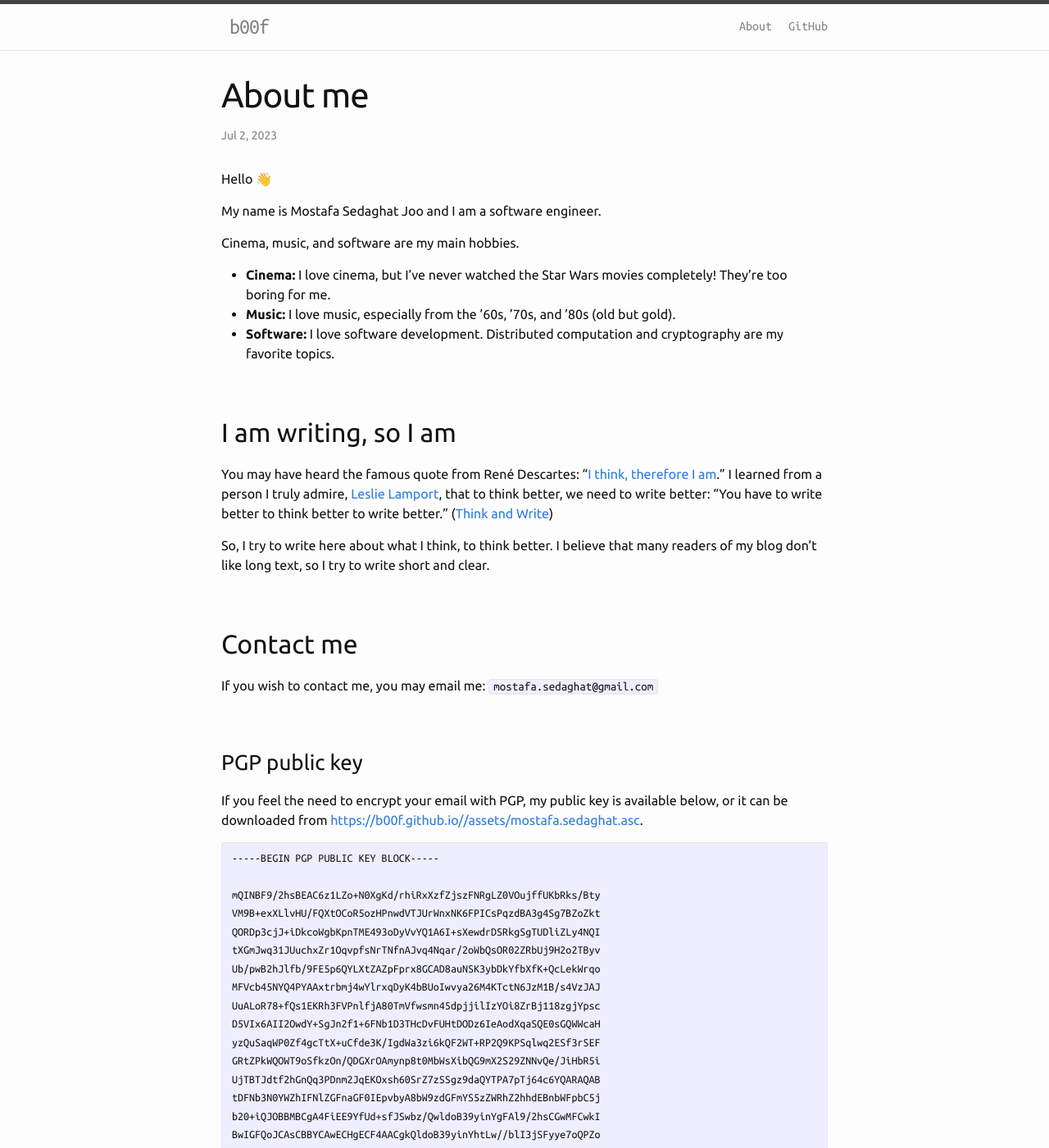
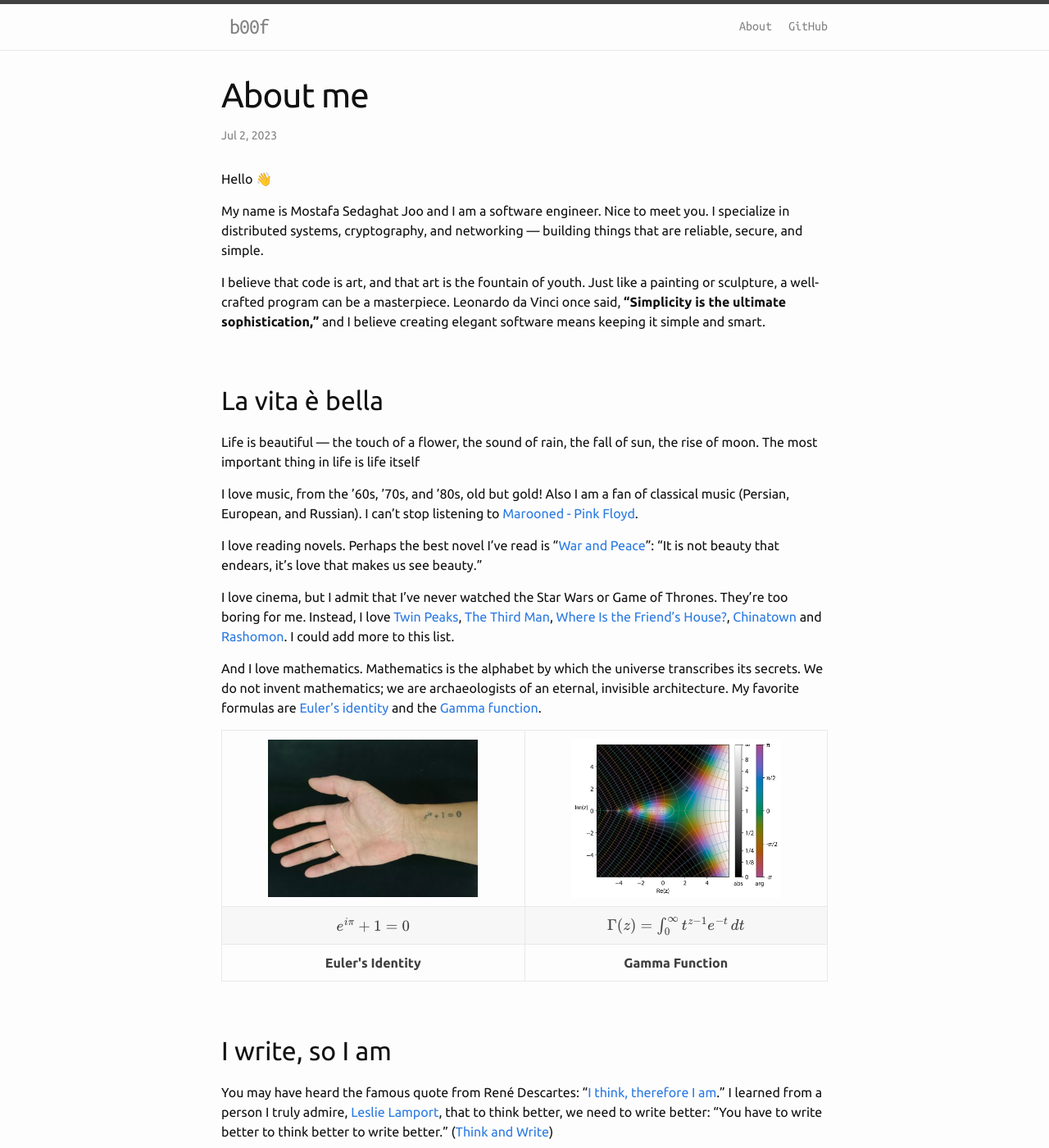
Before and after one commit to b00f/b00f.github.io, a Jekyll site: the page built from docs/about/index.md, in a window 1280 px wide and 1400 px high. Shown: the whole window at 82% size. Built offline with Jekyll 4.4.1, drawn with Linux system fonts in a browser that asks for light colours; some of the changed text lies outside the part shown.

Commit message:
Update Readme

````diff
--- a/docs/about/index.md
+++ b/docs/about/index.md
@@ -6,15 +6,46 @@ date: 2023-07-02 00:00:00 +0000
 
 Hello 👋
 
-My name is Mostafa Sedaghat Joo and I am a software engineer.
+My name is Mostafa Sedaghat Joo and I am a software engineer. Nice to meet you.
+I specialize in distributed systems, cryptography, and networking — building things that are reliable, secure, and simple.
 
-Cinema, music, and software are my main hobbies.
+I believe that code is art, and that art is the fountain of youth.
+Just like a painting or sculpture, a well-crafted program can be a masterpiece.
+Leonardo da Vinci once said, **"Simplicity is the ultimate sophistication,"** and I believe creating elegant software means keeping it simple and smart.
 
-- **Cinema:** I love cinema, but I've never watched the Star Wars movies completely! They're too boring for me.
-- **Music:** I love music, especially from the '60s, '70s, and '80s (old but gold).
-- **Software:** I love software development. Distributed computation and cryptography are my favorite topics.
+## La vita è bella
 
-## I am writing, so I am
+Life is beautiful — the touch of a flower, the sound of rain, the fall of sun, the rise of moon.
+The most important thing in life is life itself
+
+I love music, from the '60s, '70s, and '80s, old but gold! Also I am a fan of classical music (Persian, European, and Russian).
+I can't stop listening to [Marooned - Pink Floyd](https://youtu.be/P7YMI39sObY?si=sCk-rpm7lOunJqyw).
+
+I love reading novels. Perhaps the best novel I've read is "[War and Peace](https://en.wikipedia.org/wiki/War_and_Peace)": "It is not beauty that endears, it's love that makes us see beauty."
+
+I love cinema, but I admit that I've never watched the Star Wars or Game of Thrones. They're too boring for me.
+Instead, I love [Twin Peaks](https://en.wikipedia.org/wiki/Twin_Peaks), [The Third Man](https://en.wikipedia.org/wiki/The_Third_Man), [Where Is the Friend's House?](https://en.wikipedia.org/wiki/Where_Is_the_Friend%27s_House%3F), [Chinatown](https://en.wikipedia.org/wiki/Chinatown_(1974_film)) and [Rashomon](https://en.wikipedia.org/wiki/Rashomon). I could add more to this list.
+
+And I love mathematics. Mathematics is the alphabet by which the universe transcribes its secrets. We do not invent mathematics; we are archaeologists of an eternal, invisible architecture.
+My favorite formulas are [Euler's identity](https://en.wikipedia.org/wiki/Euler%27s_identity) and the [Gamma function](https://en.wikipedia.org/wiki/Gamma_function).
+
+<table>
+  <tr>
+    <td align="center"><img src="/assets/images/euler_identity.png" width=256 alt="Euler's Identity" /></td>
+    <td align="center"><img src="/assets/images/gamma_cplot.png" width=256 alt="Gamma Function" /></td>
+  </tr>
+  <tr>
+    <td align="center">$e^{i\pi} + 1 = 0$</td>
+    <td align="center">$\Gamma(z) = \int_0^\infty t^{z-1} e^{-t} \, dt$</td>
+  </tr>
+  <tr>
+    <td align="center"><strong>Euler's Identity</strong></td>
+    <td align="center"><strong>Gamma Function</strong></td>
+  </tr>
+</table>
+
+
+## I write, so I am
 
 You may have heard the famous quote from René Descartes: "[I think, therefore I am](https://en.wikipedia.org/wiki/Cogito,_ergo_sum)."
 I learned from a person I truly admire,
@@ -22,16 +53,19 @@ I learned from a person I truly admire,
 "You have to write better to think better to write better." ([Think and Write](https://mentors.fm/2019/08/13/think-and-write-with-leslie-lamport/))
 
 So, I try to write here about what I think, to think better.
-I believe that many readers of my blog don't like long text, so I try to write short and clear.
+I believe that many readers of my blog don't like long posts, so I try to write short and clear.
 
 ## Contact me
 
-If you wish to contact me, you may email me: `mostafa.sedaghat@gmail.com`
+If you wish to contact me, you may email me: `mostafa.sedaghat@gmail.com`.
+
+You can also find me on [Twitter](https://x.com/mos_joo) and [LinkedIn](https://www.linkedin.com/in/mostafasedaghat/).
+
 
 ### PGP public key
 
 If you feel the need to encrypt your email with PGP, my public key is available below,
-or it can be downloaded from [{{ site.url }}/assets/mostafa.sedaghat.asc]({{ site.url }}assets/mostafa.sedaghat.asc).
+or it can be downloaded from [{{ site.url }}/assets/mostafa.sedaghat.asc]({{ site.url }}/assets/mostafa.sedaghat.asc).
 
 ```text
 -----BEGIN PGP PUBLIC KEY BLOCK-----
````
Also changed, not shown: docs/Gemfile.lock, docs/assets/images/devils_bridge.jpg, docs/assets/images/euler_identity.png (added), docs/assets/images/gamma_cplot.png (added), readme.md, 2 other files.
